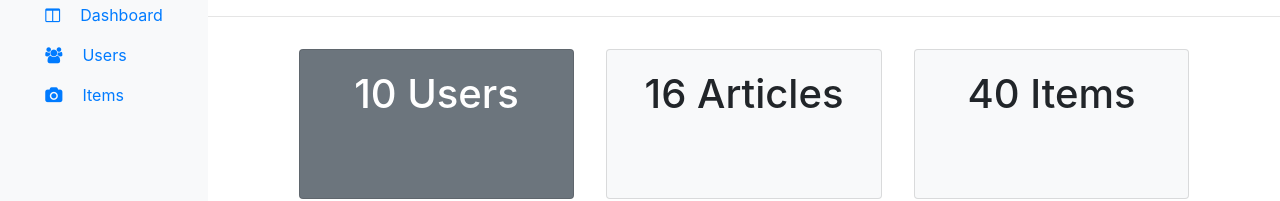
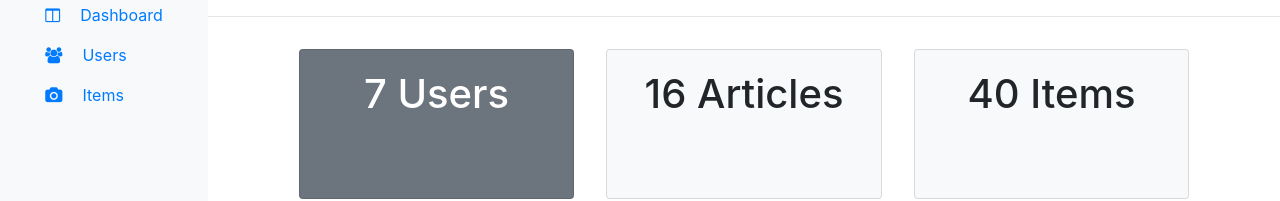
Before and after one commit to jhilton11/Admin-Portal-Template, a plain HTML site: page index.html in a window 1280 px wide. Shown: the part 130-331 px from the top of the page. Drawn offline with nearby package versions, Linux system fonts and the light colour scheme.

Commit message:
made random change

```diff
--- a/index.html
+++ b/index.html
@@ -56,7 +56,7 @@
         <div id="content" class="row justify-content-center">
             <div class="col-sm-3 card m-3 bg-secondary">
                 <div class="card-body">
-                    <h1 class="text-center text-white">10 Users</h1>
+                    <h1 class="text-center text-white">7 Users</h1>
                 </div>
             </div>
 
```
